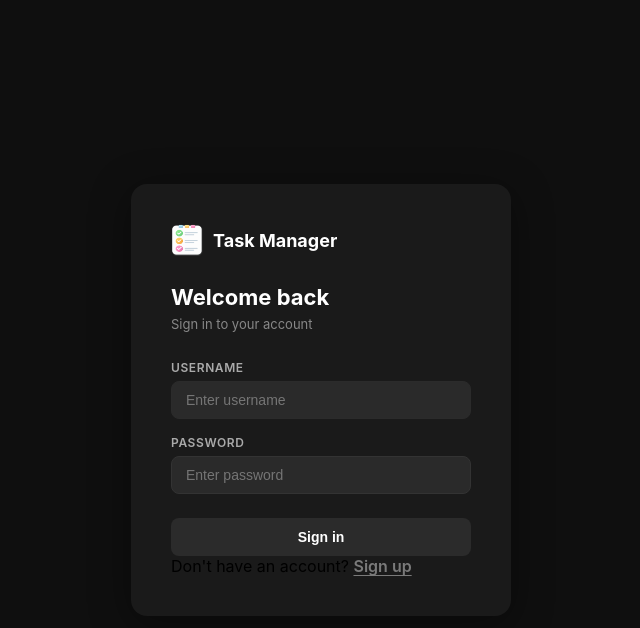
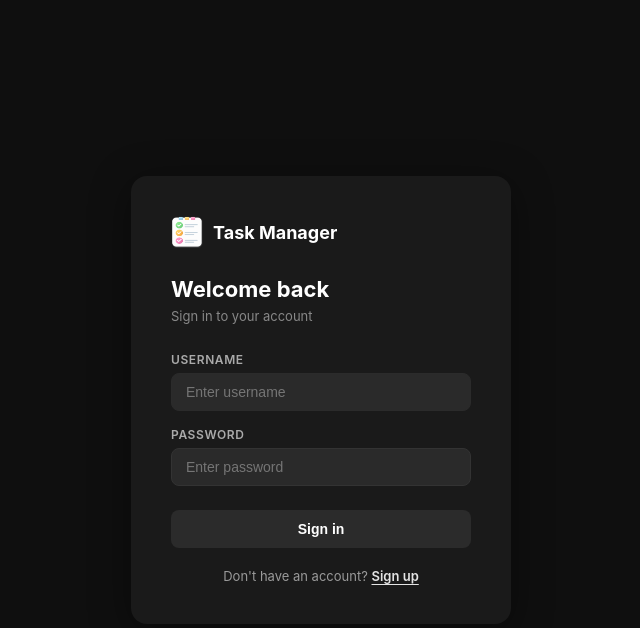
Before and after one commit to adsetsuko0/task_manager, a Django app: page /login/ in a window 1280 px wide. Shown: the top 628 px of the page, without its empty margins (319-959 px from the left). Run offline with Django 5.2, Linux system fonts and the light colour scheme.

Commit message:
style: fix footer of login page

```diff
--- a/tasks/templates/tasks/login.html
+++ b/tasks/templates/tasks/login.html
@@ -96,13 +96,19 @@
             font-size: 13px;
             margin-bottom: 16px;
         }
-        .auth-footer a {
-            color: #7a7a7a;
-            text-decoration: underline;
-            text-underline-offset: 3px;
-            font-weight: 600;
-        }
-        .auth-footer a:hover { color: #4a4a4a; }
+        .auth-footer {
+    text-align: center;
+    margin-top: 20px;
+    font-size: 13px;
+    color: #9a9a9a;
+}
+.auth-footer a {
+    color: #e4e4e4;
+    text-decoration: underline;
+    text-underline-offset: 3px;
+    font-weight: 600;
+}
+.auth-footer a:hover { color: #ffffff; }
     </style>
 </head>
 <body>
```
